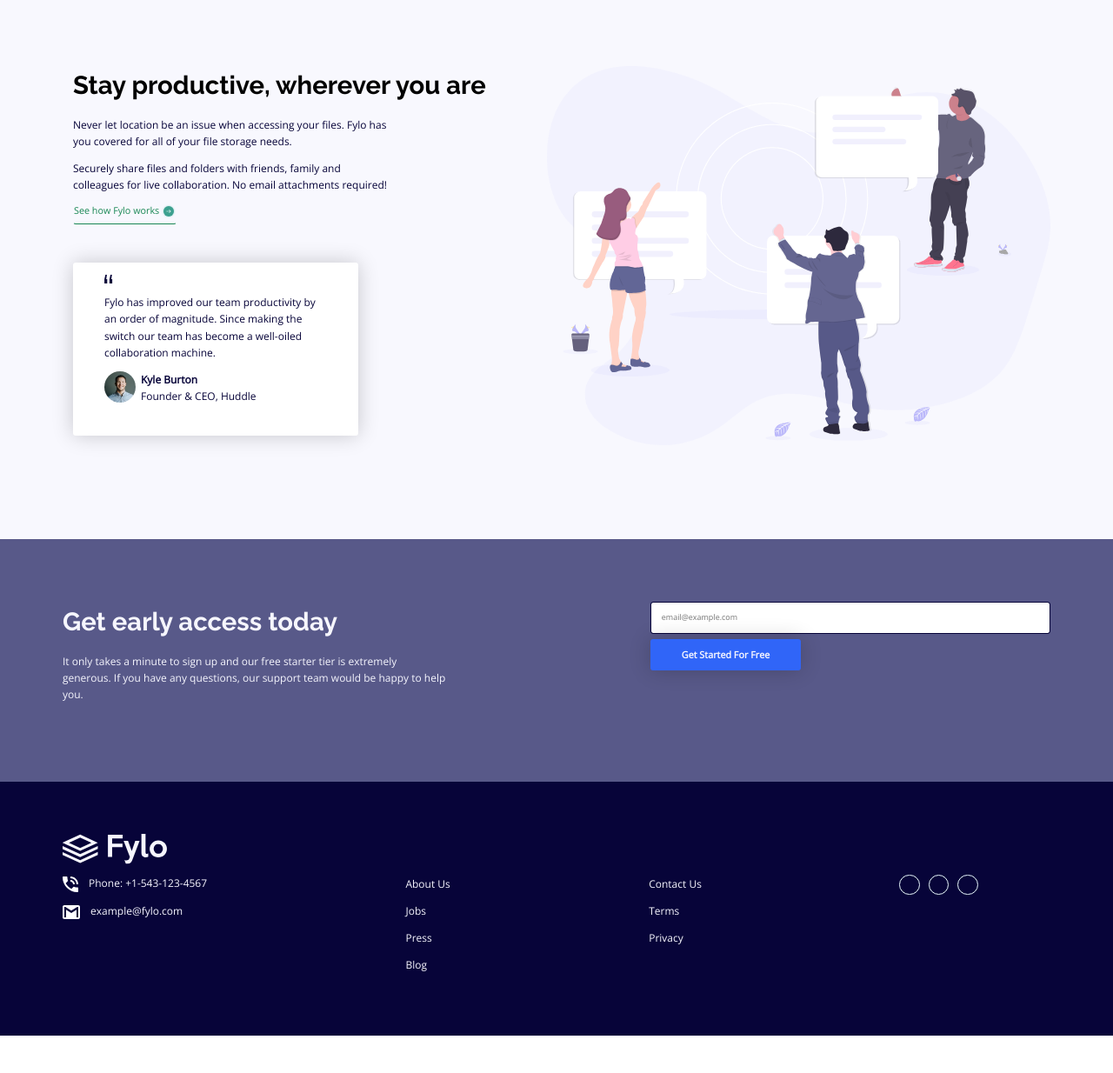
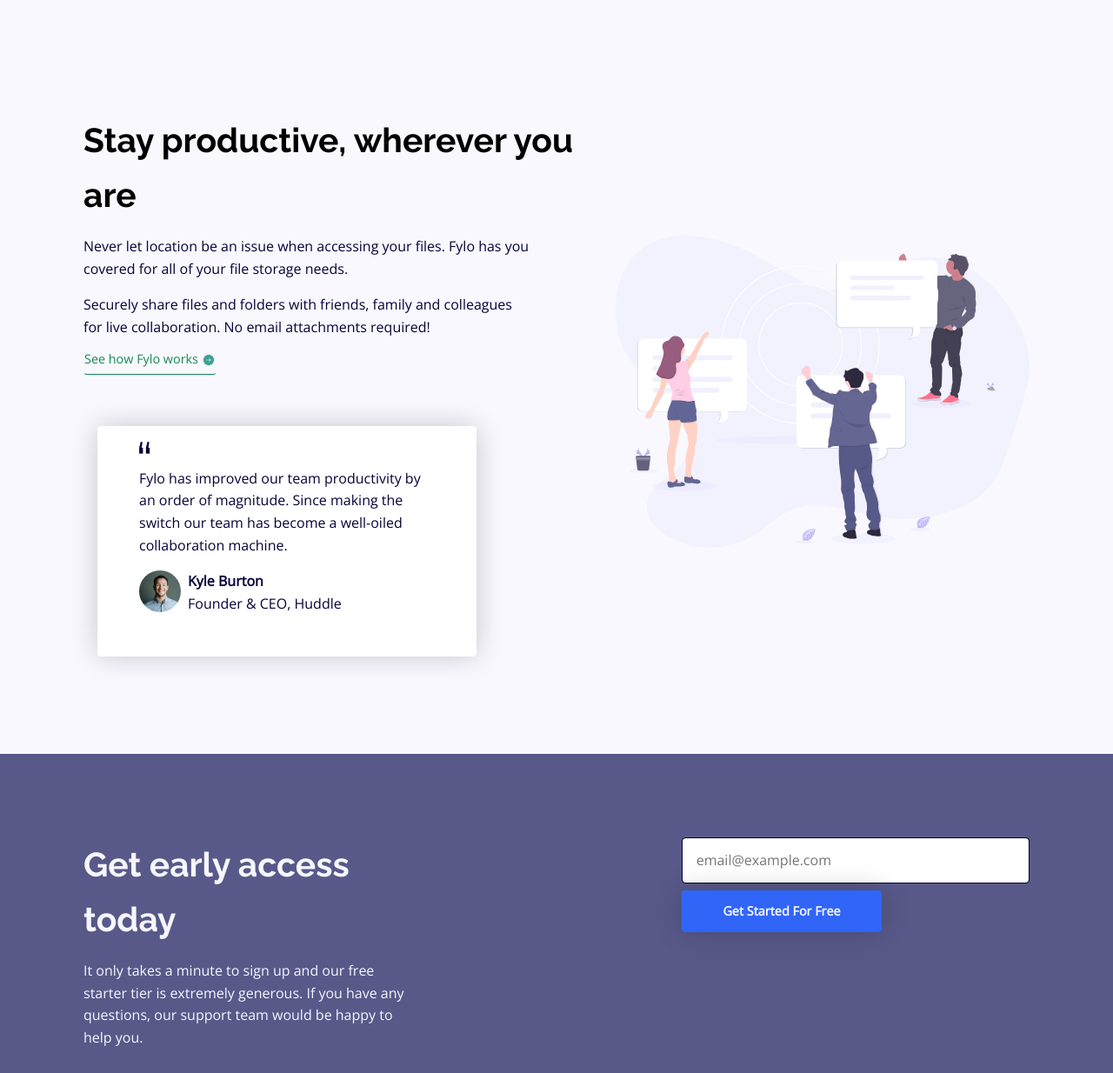
Before and after one commit to FrancoisPierreRousseau/fylo-landing-page-with-two-column-layout-master, a website: page index.html in a window 1280 px wide. Shown: the part 874-2108 px from the top of the page at 87% size. Before the commit the page ends 2065 px from the top, so only its background shows below. Drawn offline with nearby package versions, Linux system fonts and the light colour scheme.

Commit message:
increase font-size

```diff
--- a/index.html
+++ b/index.html
@@ -12,7 +12,7 @@
 </head>
 <body>
 <header class="  padding-bottom-5
-               [ padding-x-3 padding-x-5-medium ]">
+               [ padding-x-3 padding-x-5-medium padding-x-6-very-large ]">
 
 
     <nav class="[ display-flex justify-content-between ]
@@ -35,21 +35,19 @@
     <div class="[ display-flex-medium flex-row-reverse-medium align-items-center-medium ]
                 [ padding-x-5-small-medium padding-x-2-medium ]">
 
-        <div class="[ margin-bottom-5 margin-bottom-0-medium ]
-                    [ width-75-large width-auto-very-large ] ">
+        <div class="[ margin-bottom-5 margin-bottom-0-medium ] ">
             <img class="  width-100
                           margin-top-6 margin-bottom-8-medium
                           padding-start-8-medium padding-start-0-large
                           padding-end-3-very-large
-                        [ padding-x-5-small-medium  padding-x-0-medium ]"
+                        [ padding-x-5-small-medium  padding-x-0-medium  ]"
                  src="images/illustration-1.svg" alt="">
         </div>
 
-        <div style="max-width: 52rem;" class="[ text-center text-left-medium ]
-                    [ padding-x-4-large padding-x-5-very-large ]
-                    [ padding-end-8-large padding-end-7-very-large ]
+        <div class="[ text-center text-left-medium ]
+                    [ padding-end-5-large padding-end-5-very-large ]
                     [ margin-negative-end-7-medium margin-negative-end-0-large ]">
-            <h1 class="h3-medium h2-large h1-very-large">All your files in one secure location, accessible anywhere.</h1>
+            <h1 class="h3-medium h1-very-large">All your files in one secure location, accessible anywhere.</h1>
             <p>
                 Fylo stores your most important files in one secure location.
                 Access them wherever you need, share and collaborate with friends,
@@ -80,7 +78,7 @@
 <main>
     <section
             class="  text-center
-                   [ padding-x-3 padding-x-6-large  ]
+                   [ padding-x-3 padding-x-5-medium padding-x-6-very-large  ]
                    [ padding-bottom-5 padding-bottom-6-large ]
                      padding-top-6-large
                    [ display-flex-large flex-row-reverse-large align-items-center-large ] "
@@ -88,7 +86,6 @@
 
 
         <div class="  margin-bottom-5
-                    [ width-75-large width-auto-very-large ]
                       padding-top-7-large
                     [ padding-top-5 padding-top-6-small-medium padding-top-0-large ]">
             <img class="  width-100
@@ -100,18 +97,16 @@
         <div>
 
             <div class="   text-left-large
-                         [ padding-x-4-small-medium padding-x-0-large padding-x-3-very-large ]
-                           padding-top-6-large
-                           padding-end-5-large">
-                <h2 class="h3-medium h2-large h1-very-large">Stay productive, wherever you are</h2>
+                           padding-top-6-large">
+                <h2 class="h3-medium h1-very-large">Stay productive, wherever you are</h2>
                 <p class="text-left text-center-small-medium text-left-large
-                          padding-end-8-large ">
+                          padding-end-6-large  ">
                     Never let location be an issue when accessing your files. Fylo has you
                     covered for all of your file storage needs.
                 </p>
                 <p class="  text-left text-center-small-medium
-                            padding-end-8-large
                             text-left-large
+                            padding-end-6-large
                           [ margin-bottom-5 margin-bottom-3-large ]">
                     Securely share files and folders with friends, family and colleagues for
                     live collaboration. No email attachments required!
@@ -123,9 +118,9 @@
             </div>
 
             <div class="[ padding-x-5-small-medium padding-x-0-large padding-x-3-very-large ]
-                        [ padding-end-6-large padding-end-7-very-large ] ">
+                        [ padding-end-7-large ] ">
                 <div class="card text-left padding-5 position-relative
-                            margin-start-0-small-medium width-75-large">
+                            margin-start-0-small-medium">
                     <p class="margin-top-0 have-quote">
                         Fylo has improved our team productivity by an order of magnitude. Since
                         making the switch our team has become a well-oiled collaboration machine.
@@ -146,32 +141,32 @@
     </section>
 
     <section class="  background-primary-light
-                    [ text-center text-left-small-medium ]
+                    [ text-center text-left-medium ]
                     [ padding-x-4 padding-x-5-large padding-x-6-very-large ]
                     [ padding-y-5 padding-y-6-medium ]
-                      display-flex-small-medium ">
-        <div class="  margin-end-4-small-medium
-                      width-50-small-medium
+                      display-flex-medium ">
+        <div class="  margin-end-4-medium
+                      width-50-medium
                     [ padding-x-4-medium padding-x-5-large padding-x-0-very-large ]
                     [ padding-end-6-large padding-end-7-very-large ]">
-            <h2 class="text-neutral-blue h3-medium h2-large h1-very-large">Get early access today</h2>
+            <h2 class="text-neutral-blue h3-medium h1-very-large">Get early access today</h2>
             <p class="  text-neutral-blue
                         margin-bottom-4
-                      [ padding-x-3 padding-x-0-small-medium ]">
+                      [ padding-x-3 padding-x-0-medium ]">
                 It only takes a minute to sign up and our free starter tier is extremely generous.
                 If you have any questions, our support team would be happy to help you.
             </p>
         </div>
-        <form class="[ padding-x-5 padding-x-0-small-medium padding-x-4-medium padding-x-5-large ]
+        <form class="[ padding-x-5 padding-x-4-medium padding-x-5-large ]
                      [ padding-start-6-large padding-start-7-very-large ]
                        padding-end-0-very-large
-                       flex-0-small-medium width-50-small-medium" action="">
+                       flex-0-medium width-50-medium" action="">
             <div class="margin-bottom-2">
                 <input class="form-control" type="email" placeholder="email@example.com">
             </div>
             <button class="[ button button--primary ]
-                           [ width-100 width-auto-small-medium ]
-                             margin-0-small-medium"
+                           [ width-100 width-auto-medium ]
+                             margin-0-medium"
                     type="submit">Get Started For Free
             </button>
         </form>
@@ -180,10 +175,11 @@
 
 <footer class="  background-primary-dark
                [ padding-y-5 padding-y-6-small-medium ]
-               [ padding-x-4 padding-x-5-medium padding-x-6-large ]">
-    <div class="[ display-flex-small-medium justify-content-between-small-medium ]
+               [ padding-x-4 padding-x-3-small-medium padding-x-5-medium padding-x-6-large ]">
+    <div class="[ display-flex-small-medium justify-content-between-small-medium flex-wrap-small-medium ]
                 [ margin-end-5-medium margin-end-6-large ]">
-        <div class="[ margin-bottom-5 margin-bottom-0-small-medium ]">
+
+        <div class="[ margin-bottom-5 margin-bottom-0-small-medium ] margin-end-3-small-medium">
             <div class="margin-bottom-3  margin-top-negative-3-small-medium">
                 <img class="nav-brand-big" src="images/logo-footer.svg" alt="Logo">
             </div>
@@ -211,7 +207,7 @@
                    margin-bottom-5
                    margin-start-0
                    bottom-negative-5-small-medium
-                   position-relative-small-medium">
+                   position-relative-small-medium margin-end-3-small-medium">
             <li class="margin-bottom-3"><a class="text-neutral-blue" href="#">About Us</a></li>
             <li class="margin-bottom-3"><a class="text-neutral-blue" href="#">Jobs</a></li>
             <li class="margin-bottom-3"><a class="text-neutral-blue" href="#">Press</a></li>
@@ -222,7 +218,7 @@
                    [ margin-bottom-5 margin-bottom-0-small-medium ]
                      margin-start-0
                      bottom-negative-5-small-medium
-                     position-relative-small-medium">
+                     position-relative-small-medium margin-end-3-small-medium">
             <li class="margin-bottom-3"><a class="text-neutral-blue" href="#">Contact Us</a></li>
             <li class="margin-bottom-3"><a class="text-neutral-blue" href="#">Terms</a></li>
             <li><a class="text-neutral-blue" href="#">Privacy</a></li>
--- a/sass/settings/_global.scss
+++ b/sass/settings/_global.scss
@@ -8,7 +8,7 @@
  * Attribut de taille de police appliqué à `<html>` et `<body>`. Nous utilisons 100% par défaut,
  * la valeur est donc héritée des paramètres du navigateur de l'utilisateur.
  */
-$font-size: 75% !default;
+$font-size: 100% !default;
 
 /*
  * Hauteur de ligne par défaut pour tous les types. `$global-lineheight` est 24px alors que
```
Also changed, not shown: css/style.css.
